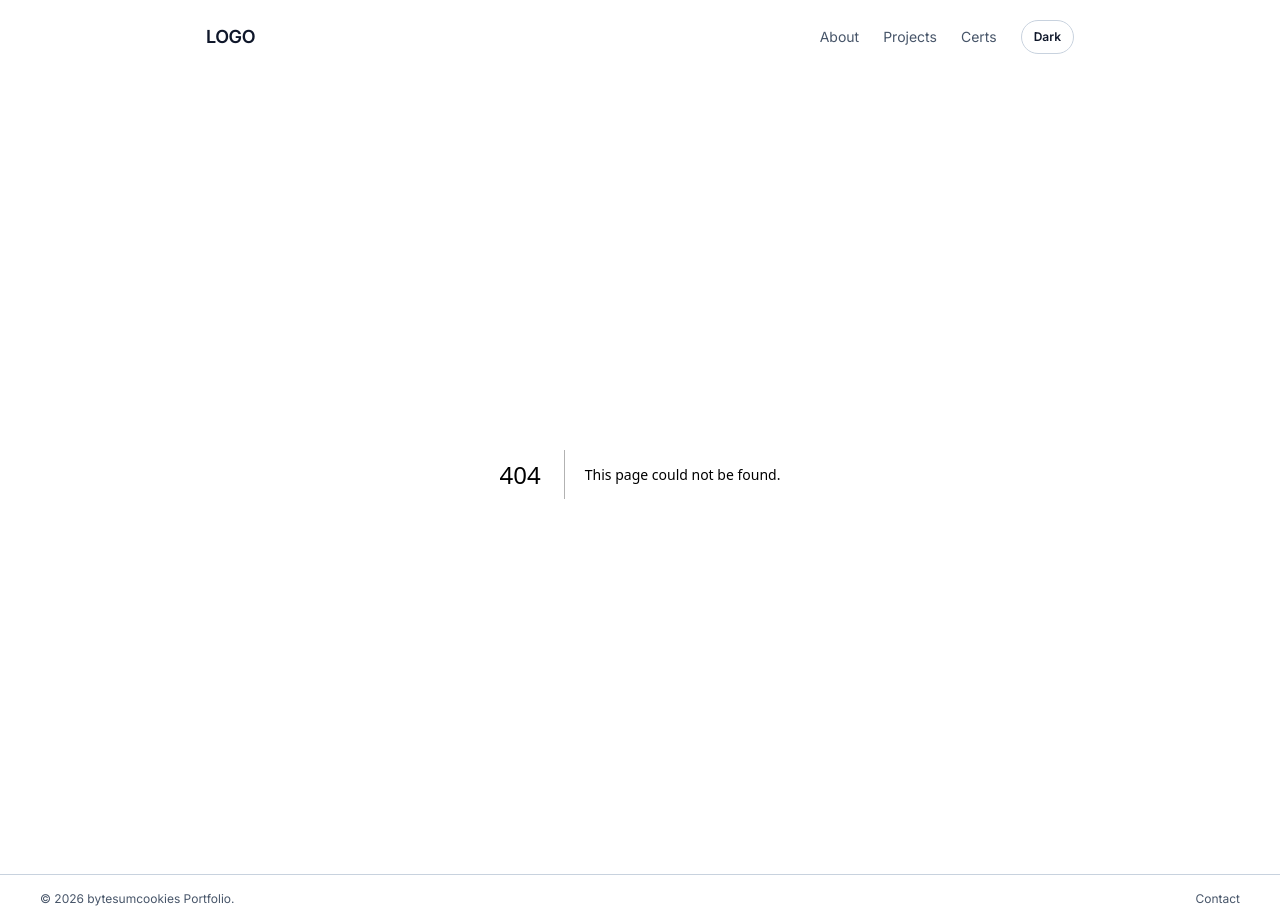
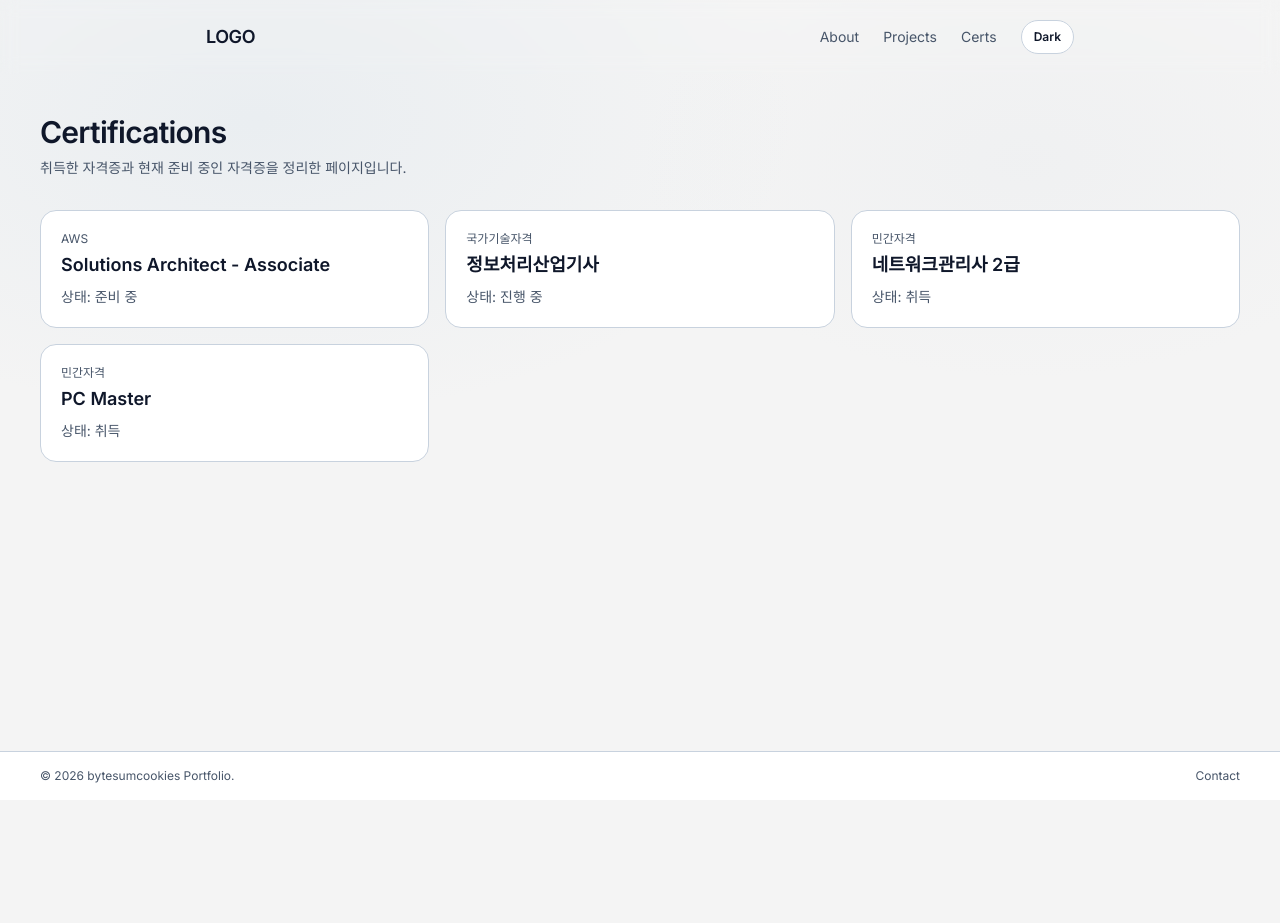
Before and after one commit to bysumcookies/portfolio, a Next.js app: page /certs in a window 1280 px wide. Before the commit this address had no page. After the commit the page ends 800 px from the top, so only its background shows below. Built offline with nearby package versions, Linux system fonts and the light colour scheme.

Commit message:
Add SEO files, llms.txt, and update certs page

```diff
--- a/app/Certs/page.js
+++ /dev/null
@@ -1,42 +0,0 @@
-export const metadata = {
-  title: "Certs",
-};
-
-export default function CertsPage() {
-  return (
-    <main className="mx-auto w-full max-w-screen-2xl px-4 sm:px-6 lg:px-10 py-10">
-      <header className="mb-8">
-        <h1 className="text-3xl font-semibold tracking-tight text-[var(--fg)]">Certifications</h1>
-        <p className="mt-2 text-sm text-[var(--fg-muted)]">
-          Exam history, learning focus, and next steps.
-        </p>
-      </header>
-
-      <section className="grid gap-4 sm:grid-cols-2 lg:grid-cols-3">
-        <div className="rounded-2xl border border-[var(--panel-border)] bg-[var(--panel)] p-5">
-          <div className="text-xs text-[var(--fg-muted)]">AWS</div>
-          <div className="mt-1 text-lg font-semibold text-[var(--fg)]">SAA-C03</div>
-          <div className="mt-2 text-sm text-[var(--fg-muted)]">
-            Status: Preparing for retake (focus: Security + High Performance).
-          </div>
-        </div>
-
-        <div className="rounded-2xl border border-[var(--panel-border)] bg-[var(--panel)] p-5">
-          <div className="text-xs text-[var(--fg-muted)]">Korea</div>
-          <div className="mt-1 text-lg font-semibold text-[var(--fg)]">Engineer Information Processing</div>
-          <div className="mt-2 text-sm text-[var(--fg-muted)]">
-            Status: Written + Practical track (scheduled).
-          </div>
-        </div>
-
-        <div className="rounded-2xl border border-[var(--panel-border)] bg-[var(--panel)] p-5">
-          <div className="text-xs text-[var(--fg-muted)]">Degree</div>
-          <div className="mt-1 text-lg font-semibold text-[var(--fg)]">Academic Credit Program</div>
-          <div className="mt-2 text-sm text-[var(--fg-muted)]">
-            Courses and credits in progress.
-          </div>
-        </div>
-      </section>
-    </main>
-  );
-}
--- /dev/null
+++ b/app/certs/page.js
@@ -0,0 +1,60 @@
+export const metadata = {
+  title: '자격증',
+}
+
+export default function CertsPage() {
+  return (
+    <main className="mx-auto w-full max-w-screen-2xl px-4 py-10 sm:px-6 lg:px-10">
+      <header className="mb-8">
+        <h1 className="text-3xl font-semibold tracking-tight text-[var(--fg)]">
+          Certifications
+        </h1>
+        <p className="mt-2 text-sm text-[var(--fg-muted)]">
+          취득한 자격증과 현재 준비 중인 자격증을 정리한 페이지입니다.
+        </p>
+      </header>
+
+      <section className="grid gap-4 sm:grid-cols-2 lg:grid-cols-3">
+        <div className="rounded-2xl border border-[var(--panel-border)] bg-[var(--panel)] p-5">
+          <div className="text-xs text-[var(--fg-muted)]">AWS</div>
+          <div className="mt-1 text-lg font-semibold text-[var(--fg)]">
+            Solutions Architect - Associate
+          </div>
+          <div className="mt-2 text-sm text-[var(--fg-muted)]">
+            상태: 준비 중
+          </div>
+        </div>
+
+        <div className="rounded-2xl border border-[var(--panel-border)] bg-[var(--panel)] p-5">
+          <div className="text-xs text-[var(--fg-muted)]">국가기술자격</div>
+          <div className="mt-1 text-lg font-semibold text-[var(--fg)]">
+            정보처리산업기사
+          </div>
+          <div className="mt-2 text-sm text-[var(--fg-muted)]">
+            상태: 진행 중
+          </div>
+        </div>
+
+        <div className="rounded-2xl border border-[var(--panel-border)] bg-[var(--panel)] p-5">
+          <div className="text-xs text-[var(--fg-muted)]">민간자격</div>
+          <div className="mt-1 text-lg font-semibold text-[var(--fg)]">
+            네트워크관리사 2급
+          </div>
+          <div className="mt-2 text-sm text-[var(--fg-muted)]">
+            상태: 취득
+          </div>
+        </div>
+
+        <div className="rounded-2xl border border-[var(--panel-border)] bg-[var(--panel)] p-5">
+          <div className="text-xs text-[var(--fg-muted)]">민간자격</div>
+          <div className="mt-1 text-lg font-semibold text-[var(--fg)]">
+            PC Master
+          </div>
+          <div className="mt-2 text-sm text-[var(--fg-muted)]">
+            상태: 취득
+          </div>
+        </div>
+      </section>
+    </main>
+  )
+}
--- a/app/layout.js
+++ b/app/layout.js
@@ -14,15 +14,16 @@ export const metadata = {
     template: '%s | bytesumcookies',
   },
 
-  description: 'Cloud security portfolio & study log.',
+  description:
+    'Personal portfolio site for Min-kyeong, documenting web implementation, API integration, deployment, and a security-oriented engineering path.',
 
   openGraph: {
     title: 'bytesumcookies | Portfolio',
-    description: 'Cloud security portfolio & study log.',
+    description:
+      'Personal portfolio site for Min-kyeong, documenting web implementation, API integration, deployment, and a security-oriented engineering path.',
     url: 'https://bytesumcookies.com',
     siteName: 'bytesumcookies',
     type: 'website',
-
     images: [
       {
         url: '/og.png',
--- /dev/null
+++ b/app/robots.js
@@ -0,0 +1,9 @@
+export default function robots() {
+  return {
+    rules: {
+      userAgent: '*',
+      allow: '/',
+    },
+    sitemap: 'https://bytesumcookies.com/sitemap.xml',
+  };
+}
--- /dev/null
+++ b/app/sitemap.js
@@ -0,0 +1,20 @@
+export default function sitemap() {
+  return [
+    {
+      url: 'https://bytesumcookies.com',
+      lastModified: new Date(),
+    },
+    {
+      url: 'https://bytesumcookies.com/about',
+      lastModified: new Date(),
+    },
+    {
+      url: 'https://bytesumcookies.com/projects',
+      lastModified: new Date(),
+    },
+    {
+      url: 'https://bytesumcookies.com/contact',
+      lastModified: new Date(),
+    },
+  ];
+}
```
Also changed, not shown: app/about/page.js (line endings or trailing spaces), public/llms.txt (added).
